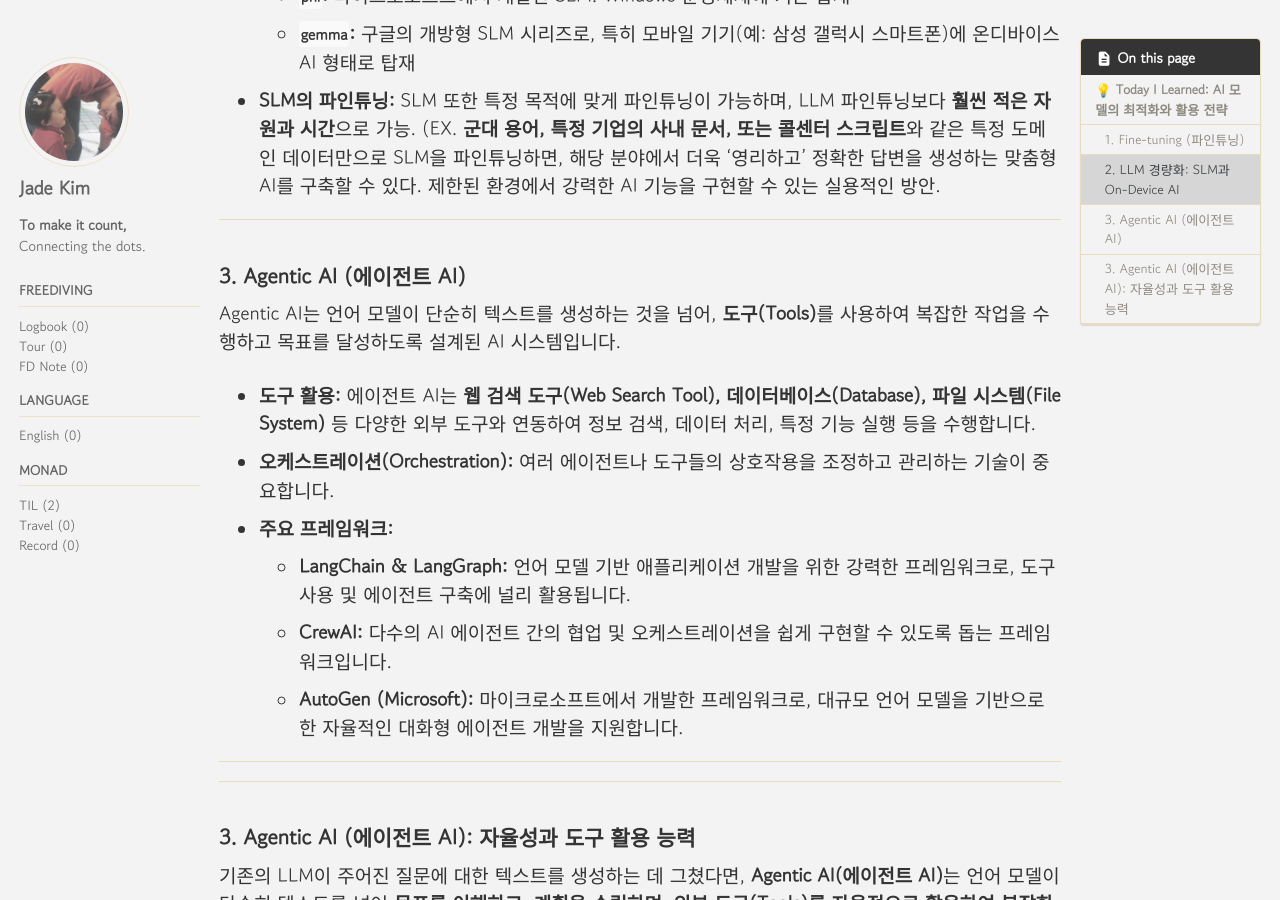
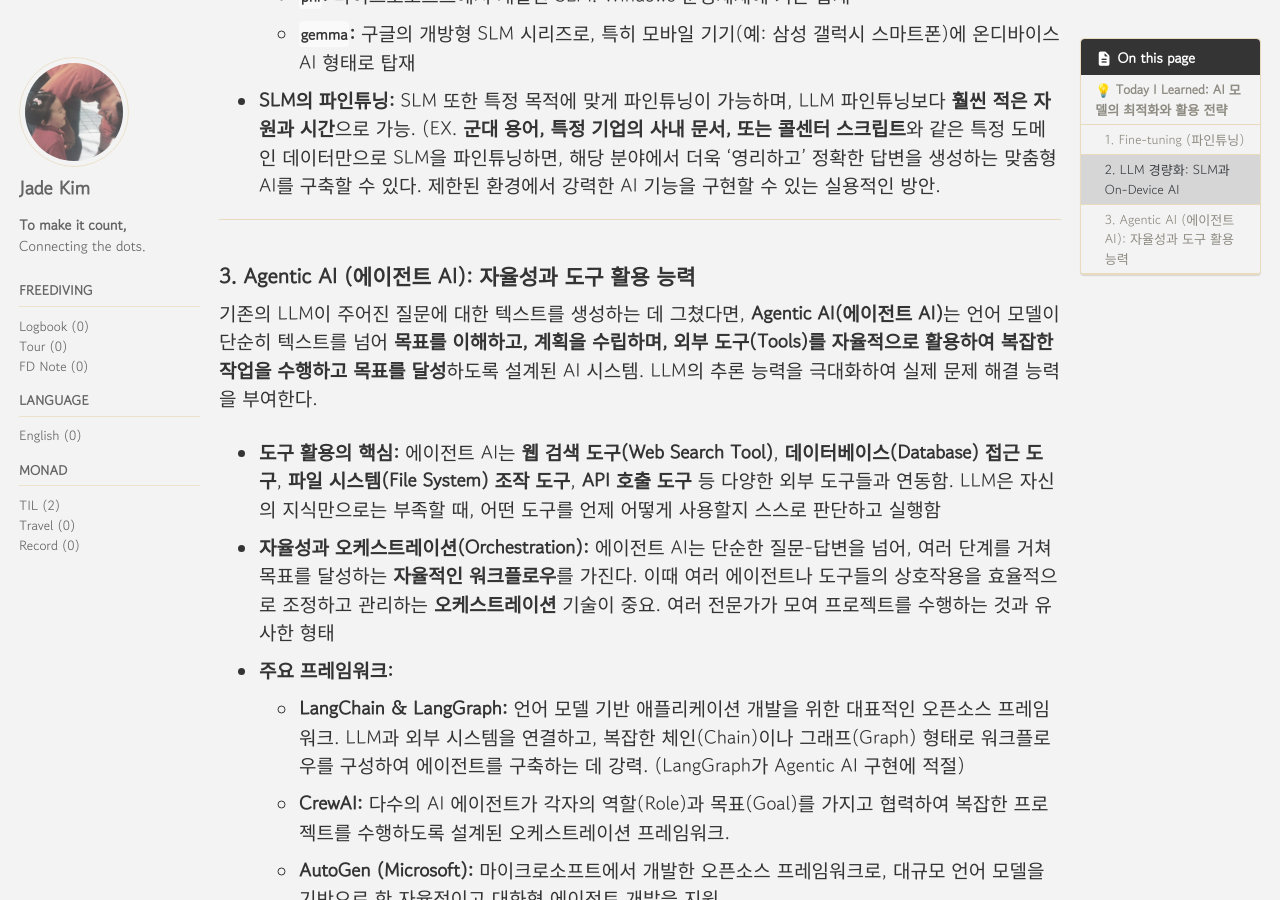
Before and after one commit to monadk/monadk.github.io, a Jekyll site: the page built from _posts/2025-06-12-AI02.md, in a window 1280 px wide and 900 px high, scrolled down 1886 px. Built offline with Jekyll 4.4.1, drawn with Linux system fonts in a browser that asks for light colours; cached includes are drawn as plain includes.

Commit message:
Update 2025-06-12-AI02.md

```diff
--- a/_posts/2025-06-12-AI02.md
+++ b/_posts/2025-06-12-AI02.md
@@ -56,24 +56,6 @@ SLM은 LLM에 비해 가볍고 효율적이므로, **인프라 제약이 적은
 
 ---
 
-### 3. Agentic AI (에이전트 AI)
-
-Agentic AI는 언어 모델이 단순히 텍스트를 생성하는 것을 넘어, **도구(Tools)**를 사용하여 복잡한 작업을 수행하고 목표를 달성하도록 설계된 AI 시스템입니다.
-
-* **도구 활용:** 에이전트 AI는 **웹 검색 도구(Web Search Tool), 데이터베이스(Database), 파일 시스템(File System)** 등 다양한 외부 도구와 연동하여 정보 검색, 데이터 처리, 특정 기능 실행 등을 수행합니다.
-* **오케스트레이션(Orchestration):** 여러 에이전트나 도구들의 상호작용을 조정하고 관리하는 기술이 중요합니다.
-* **주요 프레임워크:**
-    * **LangChain & LangGraph:** 언어 모델 기반 애플리케이션 개발을 위한 강력한 프레임워크로, 도구 사용 및 에이전트 구축에 널리 활용됩니다.
-    * **CrewAI:** 다수의 AI 에이전트 간의 협업 및 오케스트레이션을 쉽게 구현할 수 있도록 돕는 프레임워크입니다.
-    * **AutoGen (Microsoft):** 마이크로소프트에서 개발한 프레임워크로, 대규모 언어 모델을 기반으로 한 자율적인 대화형 에이전트 개발을 지원합니다.
-
-
-
-
----
-
----
-
 ### 3. Agentic AI (에이전트 AI): 자율성과 도구 활용 능력
 
 기존의 LLM이 주어진 질문에 대한 텍스트를 생성하는 데 그쳤다면, **Agentic AI(에이전트 AI)**는 언어 모델이 단순히 텍스트를 넘어 **목표를 이해하고, 계획을 수립하며, 외부 도구(Tools)를 자율적으로 활용하여 복잡한 작업을 수행하고 목표를 달성**하도록 설계된 AI 시스템.
```
